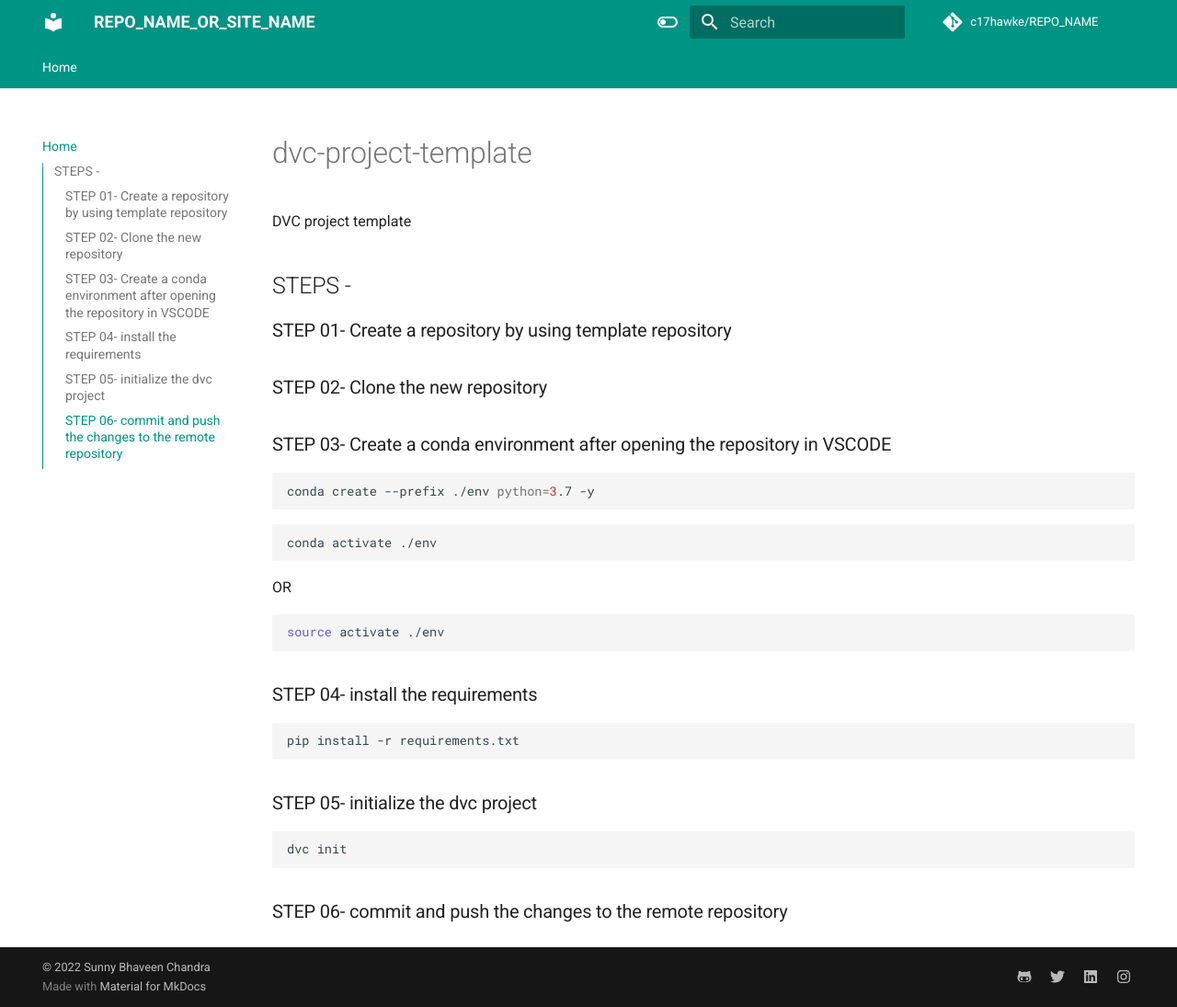
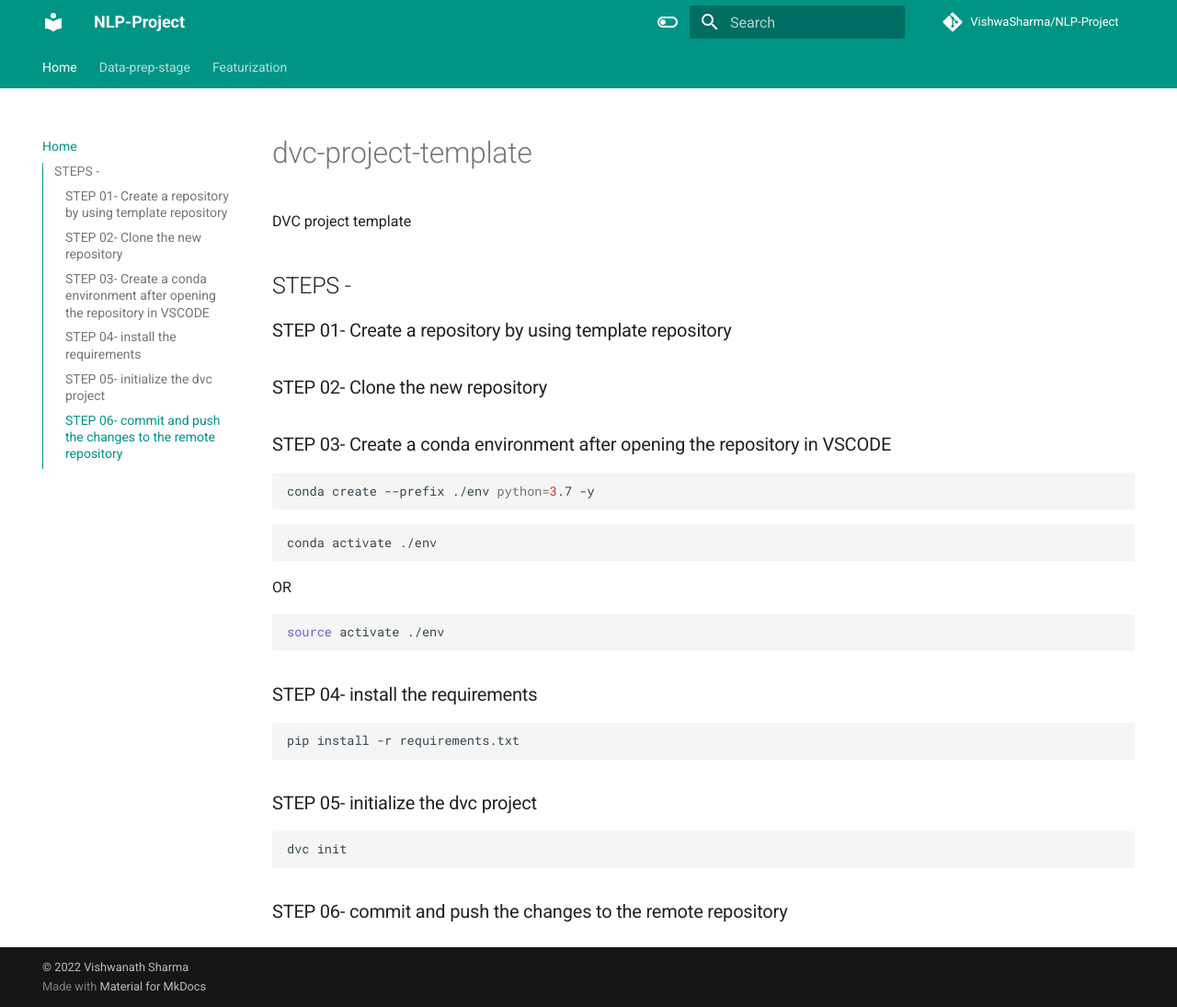
Before and after one commit to VishwaSharma84/NER-Project_Template, an MkDocs documentation site: the page built from docs/index.md, in a window 1280 px wide and 1095 px high. Shown: the whole window at 92% size. Built offline with MkDocs 1.6.1 and Material for MkDocs 9.7.7, drawn with Linux system fonts in a browser that asks for light colours; comment, search, counter and statistics services are not loaded.

Commit message:
Update mkdocs.yml

```diff
--- a/mkdocs.yml
+++ b/mkdocs.yml
@@ -1,16 +1,18 @@
 # Project information
-site_name: REPO_NAME_OR_SITE_NAME
+site_name: NLP-Project
 # defeine TOC or order of website-
 nav:
   - Home: index.md
+  - Data-prep-stage: data_prep.md
+  - Featurization: featurization.md
 
-site_author: Sunny Bhaveen Chandra
+site_author: Vishwanath Sharma
 site_description: >-
   DESCRIPTION
 
 # Repository
-repo_name: c17hawke/REPO_NAME
-repo_url: https://github.com/c17hawke/REPO_NAME
+repo_name: VishwaSharma/NLP-Project
+repo_url: https://github.com/VishwaSharma84/NLP-Project
 
 # Configuration
 theme:
@@ -36,16 +38,6 @@
       accent: lime
   # logo: PyTorch_logo_icon.svg
 
-extra:
-  social:
-    - icon: fontawesome/brands/github-alt
-      link: https://github.com/c17hawke
-    - icon: fontawesome/brands/twitter
-      link: https://twitter.com/c17hawke
-    - icon: fontawesome/brands/linkedin
-      link: https://linkedin.com/in/c17hawke
-    - icon: fontawesome/brands/instagram
-      link: https://www.instagram.com/c17hawke/
 
 extra_javascript:
   - javascripts/mathjax.js
@@ -70,4 +62,4 @@
   - search
 
 copyright: |
-  &copy; 2022 <a href="https://github.com/c17hawke"  target="_blank" rel="noopener">Sunny Bhaveen Chandra</a>
+  &copy; 2022 <a href="https://github.com/VishwaSharma84/"  target="_blank" rel="noopener">Vishwanath Sharma</a>
```
